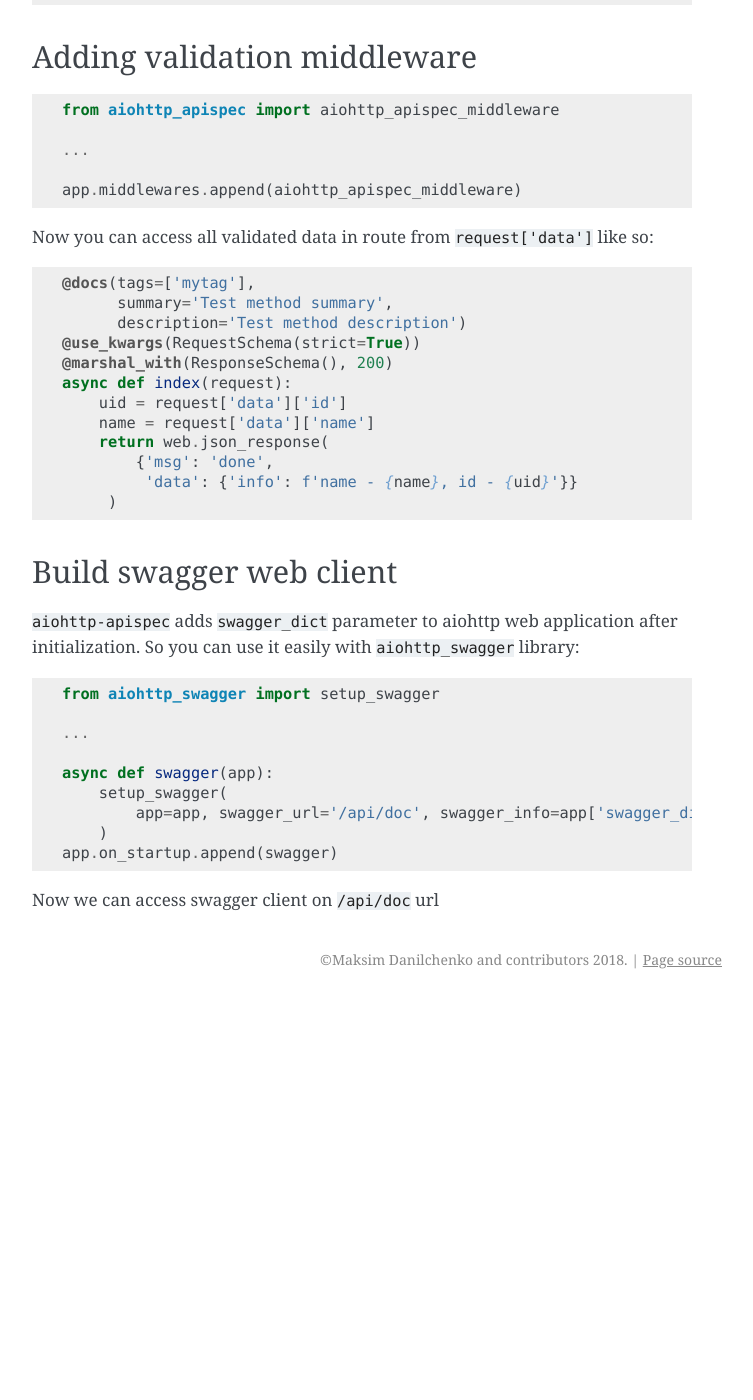
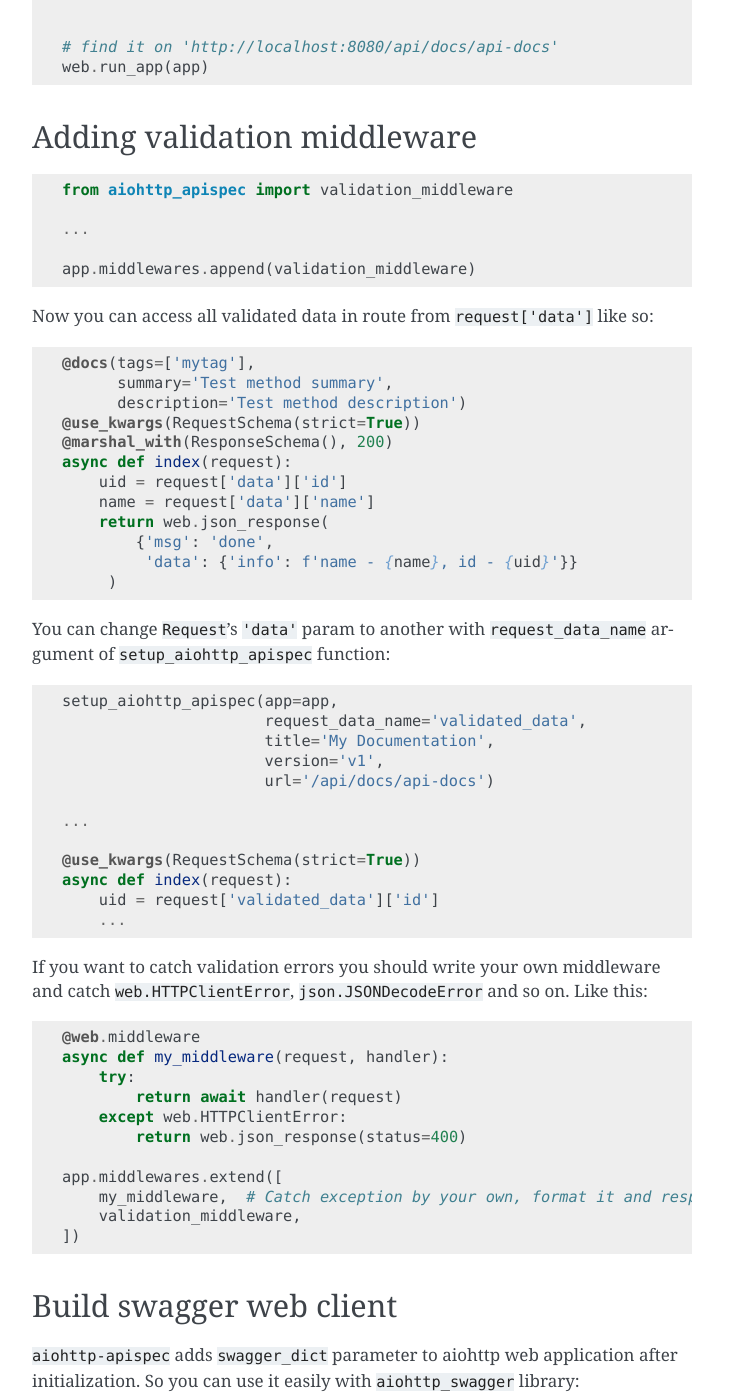
Before and after one commit to maximdanilchenko/aiohttp-apispec, a Sphinx documentation site: the page built from docs/usage.rst, in a window 1280 px wide and 1400 px high, scrolled down 1258 px. Shown: the whole window, without its empty margins (388-1141 px from the left). Built offline with Sphinx 7.4.7, drawn with Linux system fonts in a browser that asks for light colours; before the commit the page ends 2257 px from its top, so only the background shows below that; some of the changed text lies outside the part shown.

Commit message:
New init function and tests for it and for new middlware. Request param name. Documentation. 0.7.0 version. Closes #11, #13

```diff
--- a/aiohttp_apispec/__init__.py
+++ b/aiohttp_apispec/__init__.py
@@ -1,9 +1,10 @@
-from .aiohttp_apispec import AiohttpApiSpec
+from .aiohttp_apispec import AiohttpApiSpec, setup_aiohttp_apispec
 from .decorators import docs, use_kwargs, marshal_with
 from .middlewares import aiohttp_apispec_middleware, validation_middleware
 
 __all__ = [
     'AiohttpApiSpec',
+    'setup_aiohttp_apispec',
     'docs',
     'use_kwargs',
     'marshal_with',
--- a/docs/index.rst
+++ b/docs/index.rst
@@ -17,7 +17,7 @@ Build and document REST APIs with aiohttp and apispec
 
 - ``docs``, ``use_kwargs`` and ``marshal_with`` decorators to add swagger spec support out of the box
 
-- ``aiohttp_apispec_middleware`` middleware to enable validating with marshmallow schemas from those decorators
+- ``validation_middleware`` middleware to enable validating with marshmallow schemas from those decorators
 
 ``aiohttp-apispec`` api is fully inspired by ``flask-apispec`` library
 
--- a/docs/usage.rst
+++ b/docs/usage.rst
@@ -11,7 +11,7 @@ Quickstart
     from aiohttp_apispec import (docs,
                                  use_kwargs,
                                  marshal_with,
-                                 AiohttpApiSpec)
+                                 setup_aiohttp_apispec)
     from aiohttp import web
     from marshmallow import Schema, fields
 
@@ -45,8 +45,10 @@ Quickstart
         )
         @use_kwargs(RequestSchema(strict=True))
         def delete(self):
-            return web.json_response({'msg': 'done',
-                                      'data': {'name': self.request['data']['name']}})
+            return web.json_response({
+                'msg': 'done',
+                'data': {'name': self.request['data']['name']},
+            })
 
 
     app = web.Application()
@@ -54,10 +56,12 @@ Quickstart
     app.router.add_view('/v1/view', TheView)
 
     # init docs with all parameters, usual for ApiSpec
-    doc = AiohttpApiSpec(app=app,
-                         title='My Documentation',
-                         version='v1',
-                         url='/api/docs/api-docs')
+    setup_aiohttp_apispec(
+        app=app,
+        title='My Documentation',
+        version='v1',
+        url='/api/docs/api-docs',
+    )
 
 
     # find it on 'http://localhost:8080/api/docs/api-docs'
@@ -68,11 +72,11 @@ Adding validation middleware
 
 .. code-block:: python
 
-    from aiohttp_apispec import aiohttp_apispec_middleware
+    from aiohttp_apispec import validation_middleware
 
     ...
 
-    app.middlewares.append(aiohttp_apispec_middleware)
+    app.middlewares.append(validation_middleware)
 
 Now you can access all validated data in route from ``request['data']`` like so:
 
@@ -91,10 +95,46 @@ Now you can access all validated data in route from ``request['data']`` like so:
              'data': {'info': f'name - {name}, id - {uid}'}}
          )
 
+You can change ``Request``'s ``'data'`` param to another
+with ``request_data_name`` argument of ``setup_aiohttp_apispec`` function:
+
+.. code-block:: python
+
+    setup_aiohttp_apispec(app=app,
+                          request_data_name='validated_data',
+                          title='My Documentation',
+                          version='v1',
+                          url='/api/docs/api-docs')
+
+    ...
+
+    @use_kwargs(RequestSchema(strict=True))
+    async def index(request):
+        uid = request['validated_data']['id']
+        ...
+
+If you want to catch validation errors you should write your own middleware and catch
+``web.HTTPClientError``, ``json.JSONDecodeError`` and so on. Like this:
+
+.. code-block:: python
+
+    @web.middleware
+    async def my_middleware(request, handler):
+        try:
+            return await handler(request)
+        except web.HTTPClientError:
+            return web.json_response(status=400)
+
+    app.middlewares.extend([
+        my_middleware,  # Catch exception by your own, format it and respond to client
+        validation_middleware,
+    ])
+
 Build swagger web client
 ------------------------
 
-``aiohttp-apispec`` adds ``swagger_dict`` parameter to aiohttp web application after initialization.
+``aiohttp-apispec`` adds ``swagger_dict`` parameter to aiohttp
+web application after initialization.
 So you can use it easily with ``aiohttp_swagger`` library:
 
 .. code-block:: python
--- a/setup.py
+++ b/setup.py
@@ -10,7 +10,7 @@ def readme(fname):
 
 setup(
     name='aiohttp-apispec',
-    version='0.6.1',
+    version='0.7.0',
     description='Build and document REST APIs with aiohttp and apispec',
     long_description=readme('README.md'),
     long_description_content_type="text/markdown",
```
Also changed, not shown: README.md (+40 -5 lines), 5 other files.
